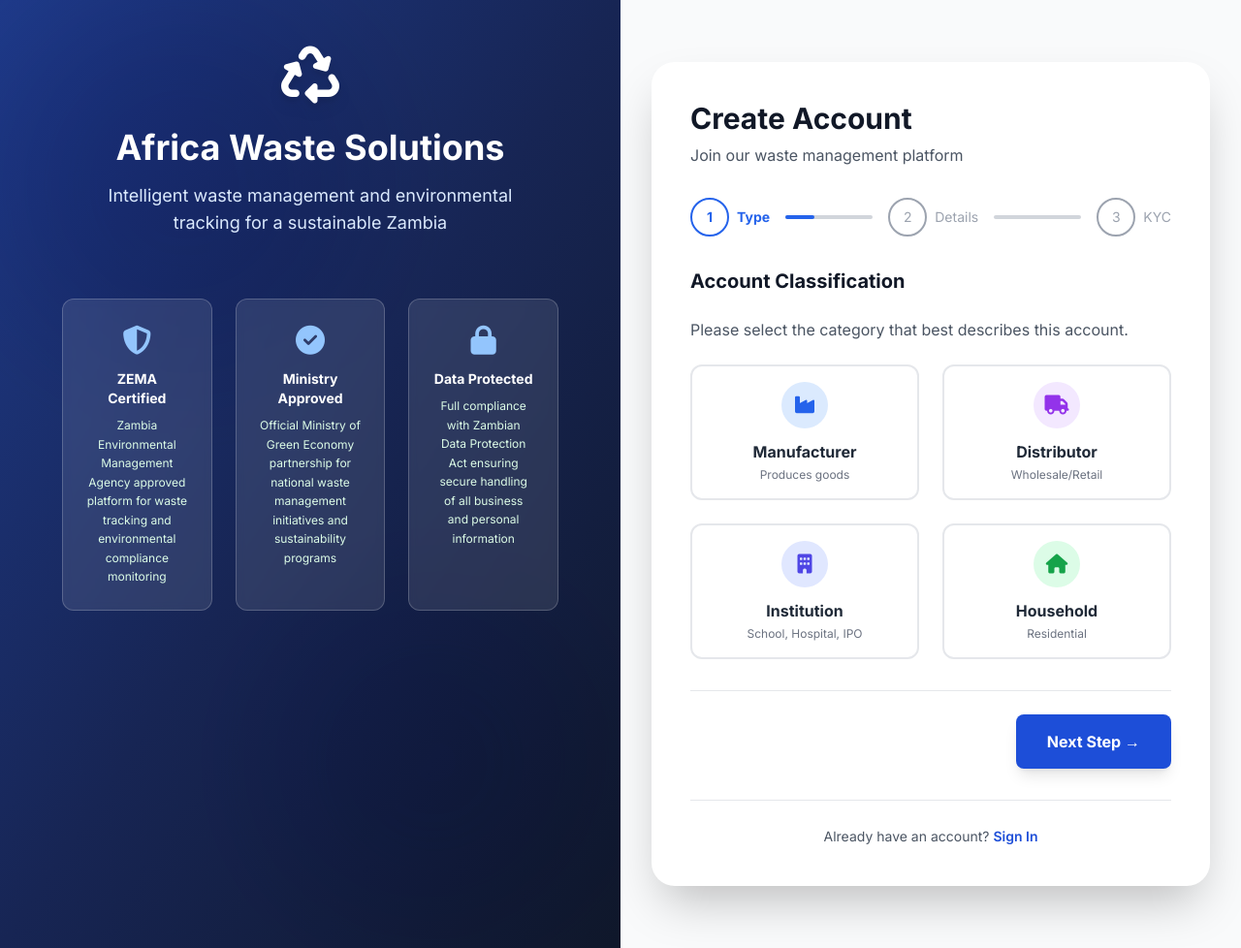
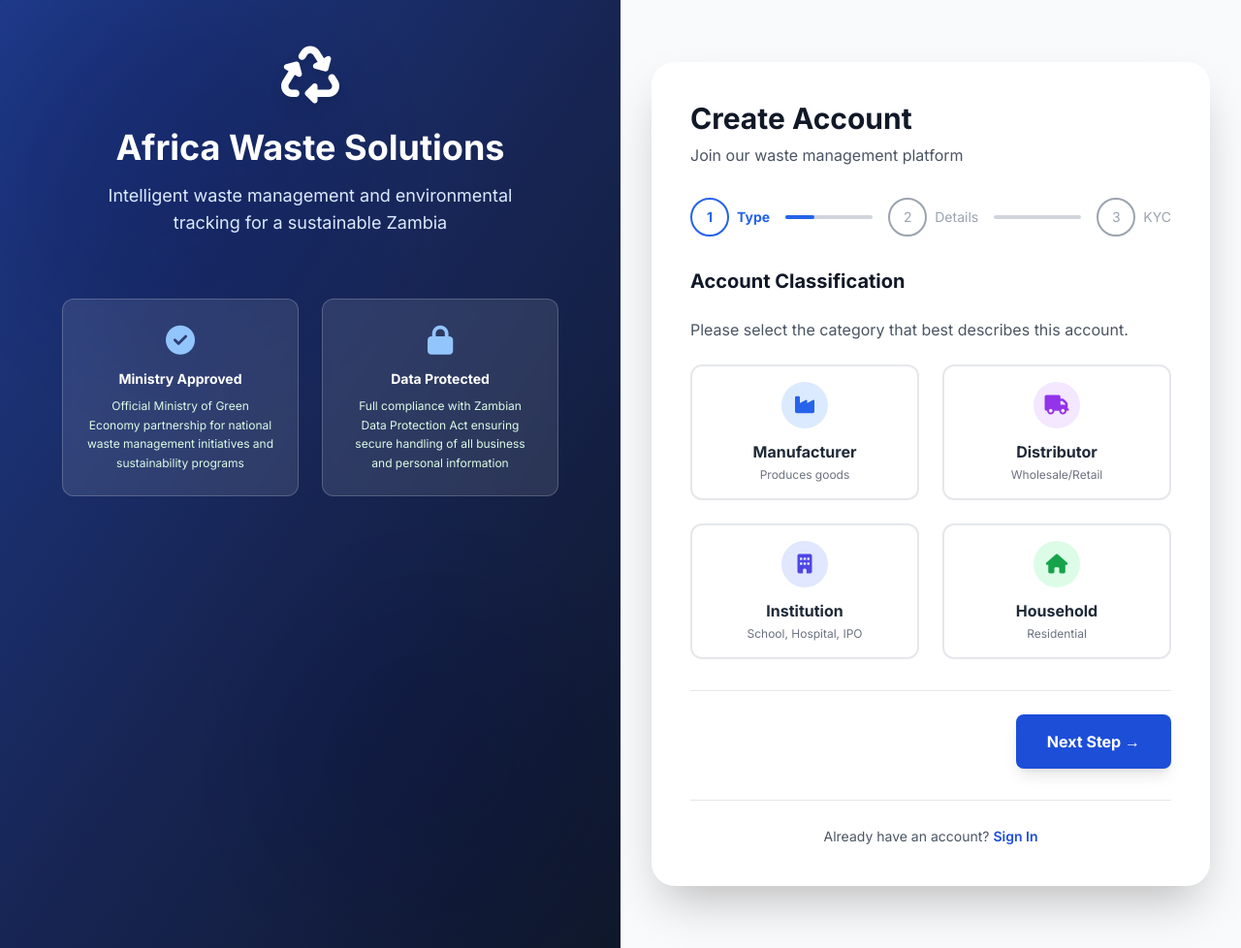
Before and after one commit to addplux/africa-waste-solutions, a Flask app: page /account-creation in a window 1280 px wide. Shown: the whole page at 97% size. Run offline with Flask 3, Linux system fonts and the light colour scheme; some libraries are stand-ins or nearby versions.

Commit message:
style(frontend): remove remaining ZEMA badge from registration

```diff
--- a/flask-frontend/templates/account_creation.html
+++ b/flask-frontend/templates/account_creation.html
@@ -32,20 +32,7 @@
             </div>
 
             <!-- Certification Badges -->
-            <div class="grid grid-cols-3 gap-6 mt-12">
-                <!-- ZEMA Certified -->
-                <div
-                    class="bg-white/10 backdrop-blur-sm rounded-xl p-6 border border-white/20 text-center hover:bg-white/15 transition-all animate-fade-in-up animate-delay-200">
-                    <div class="flex justify-center mb-3">
-                        <i class="fas fa-shield-alt text-3xl text-blue-300"></i>
-                    </div>
-                    <h3 class="font-bold text-sm mb-2">ZEMA Certified</h3>
-                    <p class="text-xs text-green-100 leading-relaxed">
-                        Zambia Environmental Management Agency approved platform for waste tracking and environmental
-                        compliance monitoring
-                    </p>
-                </div>
-
+            <div class="grid grid-cols-2 gap-6 mt-12">
                 <!-- Ministry Approved -->
                 <div
                     class="bg-white/10 backdrop-blur-sm rounded-xl p-6 border border-white/20 text-center hover:bg-white/15 transition-all animate-fade-in-up animate-delay-300">
```
